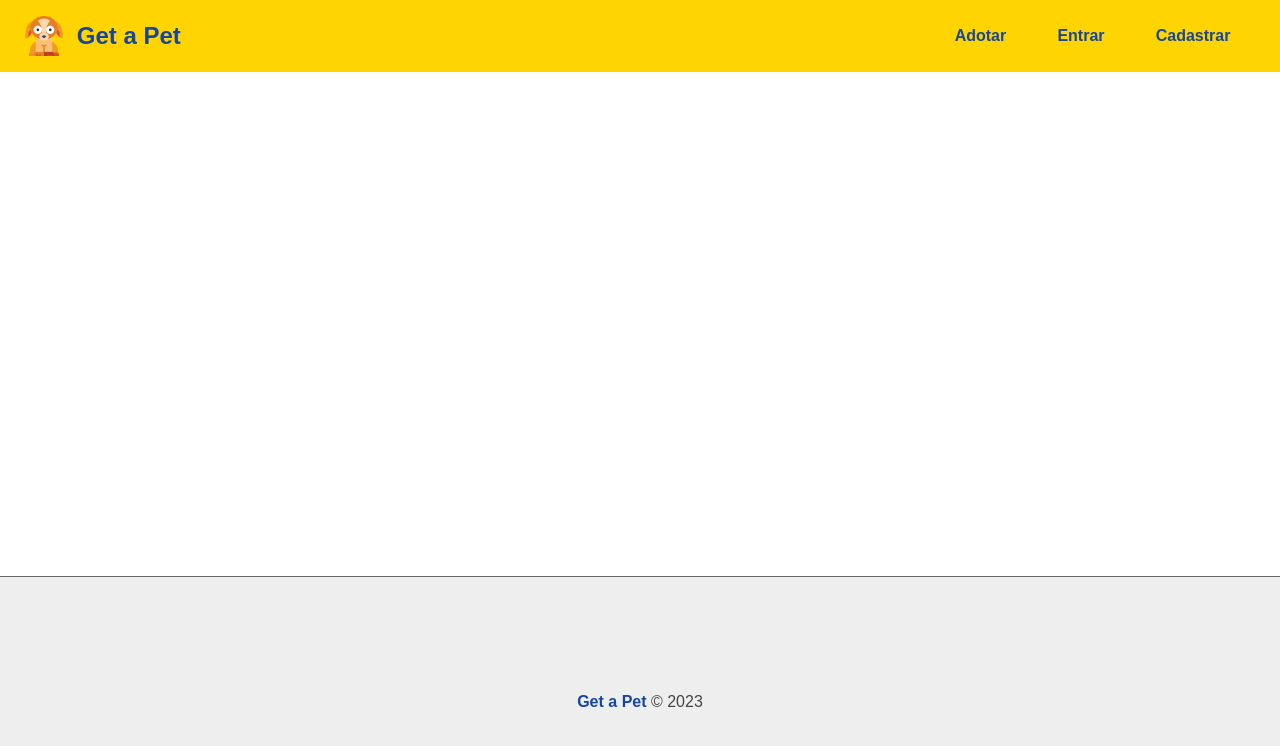
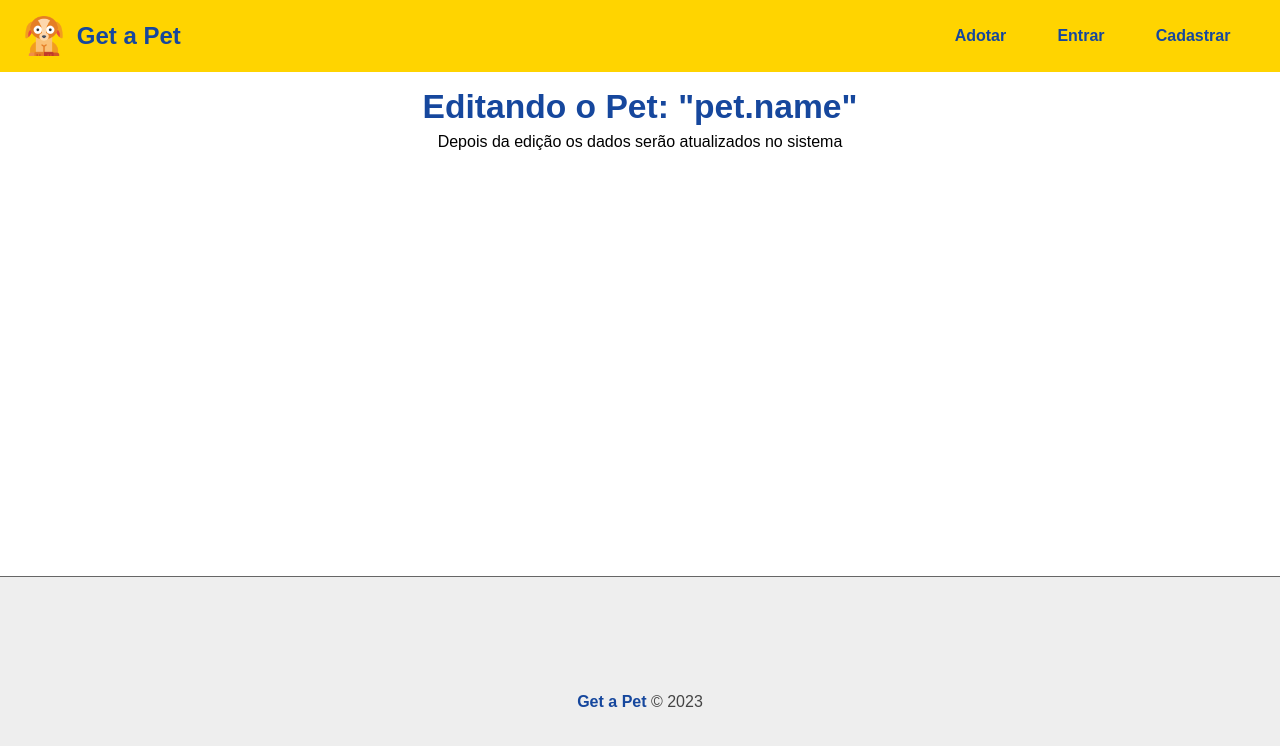
Before and after one commit to ms-gustavo/get-a-pet, a React (Create React App) app in the folder frontend/: page /pet/edit/1 in a window 1280 px wide. Shown: the top 746 px of the page. Built offline with nearby package versions, Linux system fonts and the light colour scheme.

Commit message:
inicio estilizacao pag edit pet

```diff
--- a/frontend/src/App.js
+++ b/frontend/src/App.js
@@ -15,6 +15,7 @@ import Profile from "./components/pages/User/Profile";
 import { UserProvider } from "./context/UserContext";
 import MyPets from "./components/pages/Pets/Mypets";
 import AddPet from "./components/pages/Pets/AddPet";
+import EditPet from "./components/pages/Pets/EditPet";
 
 function App() {
   return (
@@ -28,6 +29,7 @@ function App() {
             <Route path="/user/profile" element={<Profile />} />
             <Route path="/pets/mypets" element={<MyPets />} />
             <Route path="/pet/add" element={<AddPet />} />
+            <Route path="/pet/edit/:id" element={<EditPet />} />
             <Route path="/register" element={<Register />} />
             <Route path="/" element={<Home />} />
           </Routes>
--- /dev/null
+++ b/frontend/src/components/pages/Pets/EditPet.js
@@ -0,0 +1,23 @@
+import api from "../../../utils/api";
+
+import { useState, useEffect } from "react";
+
+import styles from "./AddPet.module.css";
+
+import PetForm from "../../forms/PetForm";
+
+//hooks
+import useFlashMessage from "../../../hooks/useFlashMessage";
+
+function EditPet() {
+  return (
+    <section>
+      <div className={styles.addpet_header}>
+        <h1>Editando o Pet: "pet.name"</h1>
+        <p>Depois da edição os dados serão atualizados no sistema</p>
+      </div>
+    </section>
+  );
+}
+
+export default EditPet;
```
